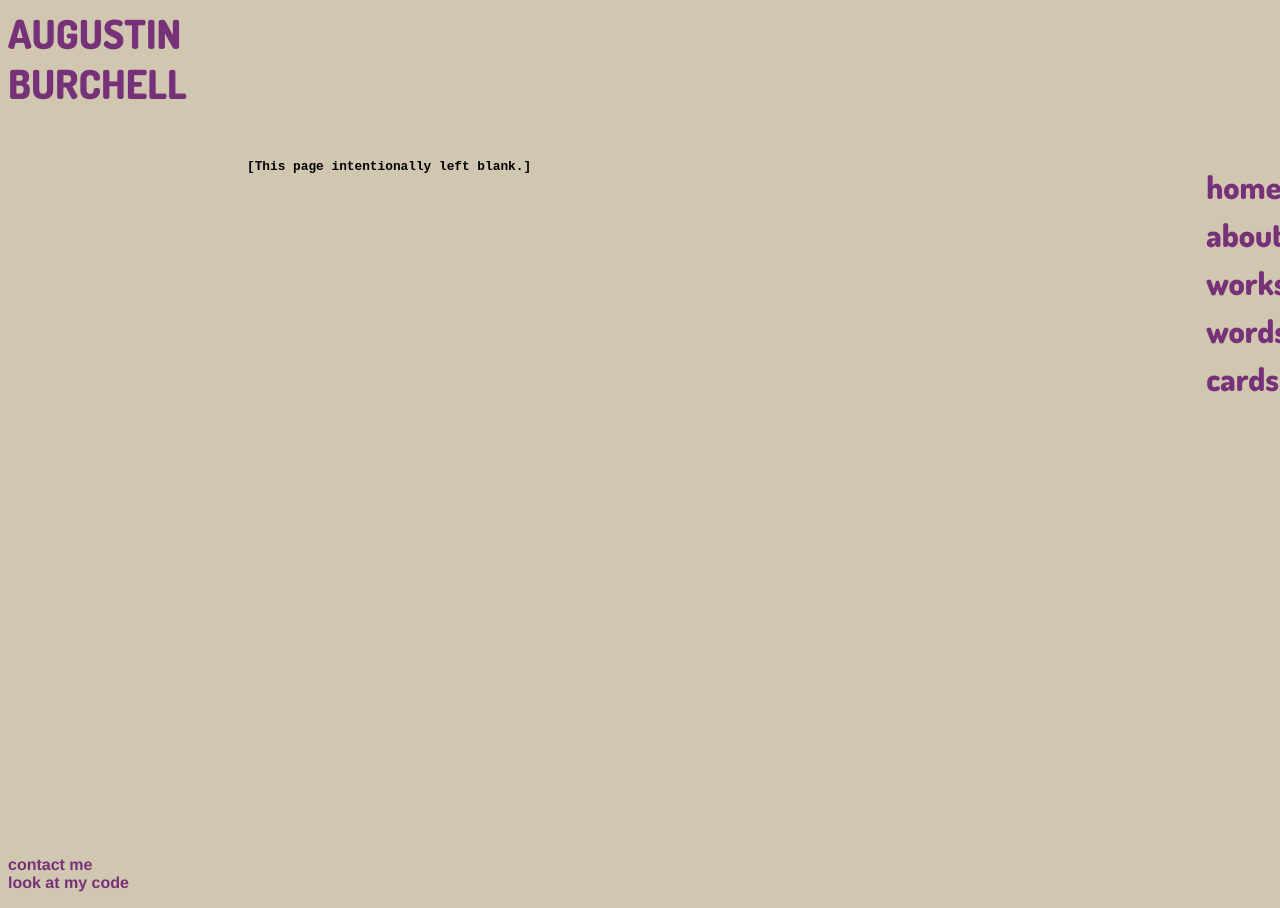
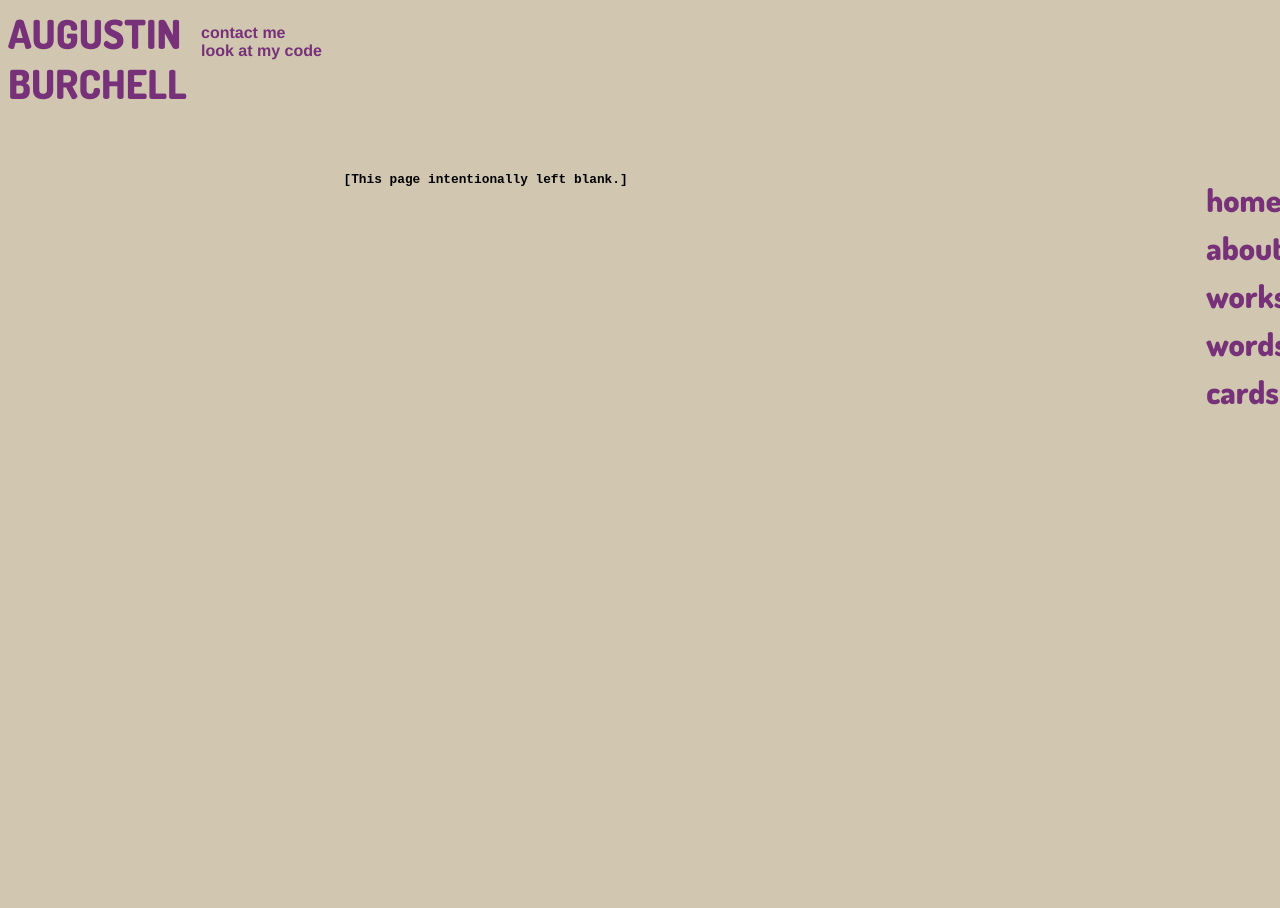
Before and after one commit to aburchell/aburchell.github.io, a Jekyll site: the page built from index.html, in a window 1280 px wide. Built offline with Jekyll 4.4.1, drawn with Linux system fonts in a browser that asks for light colours.

Commit message:
Changed footer, taking it out of grid, add to bot

```diff
--- a/css/main.css
+++ b/css/main.css
@@ -29,6 +29,13 @@ body {
     font-family: 'Dosis';
     font-size: 2.5em;
     text-align: justify;
+}
+
+.main-footer {
+    z-index: 2;
+    bottom:0;
+    text-align: justify;
+    position:aboslute;
 }
 
 @media (min-width: 500px) {
@@ -68,19 +75,19 @@ body {
     .container {
         /*grid-area: content; */
         grid-row: 2/6;
-        grid-column: 2/4;
+        grid-column: 2/5;
         z-index: 0;
     }
 
-
+    /*
     .main-footer {
-        /* grid-area: footer; */
         grid-row: -1;
         grid-column: 1;
         z-index: 2;
         bottom:0;
         text-align: justify;
-    }
+      }
+    */
 }
 
 footer ul {
```
